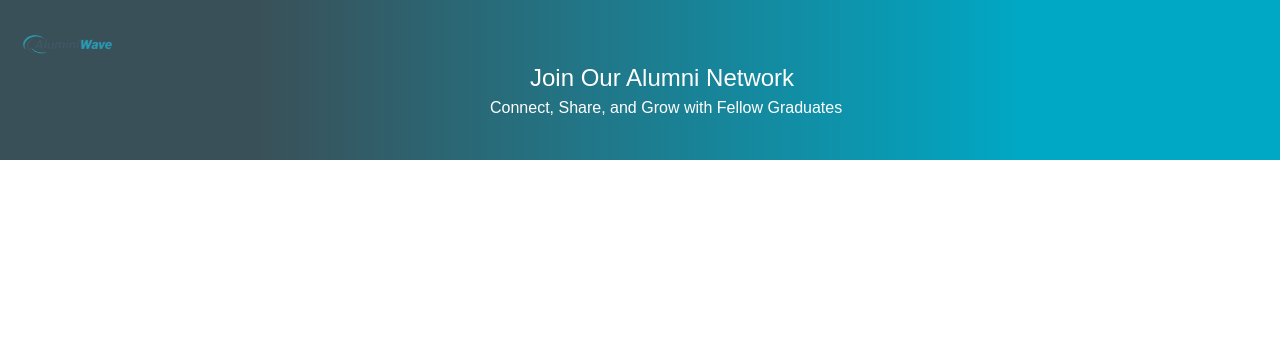
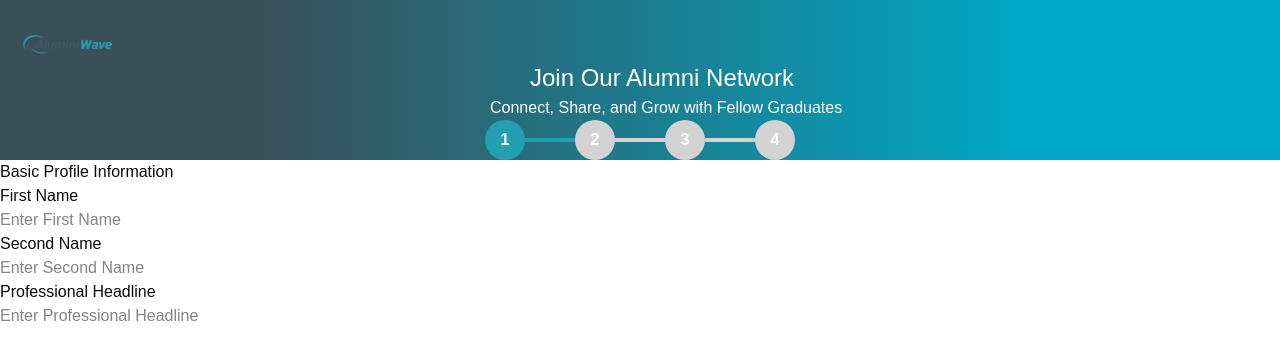
Before and after one commit to ShehaanN/AluminiWave, a React (Vite) app: page / in a window 1280 px wide. Shown: the top 360 px of the page. Built offline with nearby package versions, Linux system fonts and the light colour scheme; a web font is replaced by a local one.

Commit message:
Update SignupStep2.jsx

```diff
--- a/src/components/Login/SignupStep2.jsx
+++ b/src/components/Login/SignupStep2.jsx
@@ -1,5 +1,6 @@
 import React from 'react'
 import logo from '../../assets/logo.png'
+import Loginstep from './Loginstep'
 
 function SignupStep2() {
   return (
@@ -11,6 +12,22 @@ function SignupStep2() {
                 <p>Connect, Share, and Grow with Fellow Graduates</p>
               </div>
             </div>
+            <div className="loginInfo2">
+                  <div className="steps1"><Loginstep></Loginstep></div>
+                  <p>Basic Profile Information</p>
+                  <div className="names">
+                        <div className="fname">
+                              First Name <br />
+                              <input type="text" name="" id="" placeholder='Enter First Name'/>
+                        </div>
+                        <div className="sname">
+                              Second Name <br />
+                              <input type="text" placeholder='Enter Second Name'/>
+                        </div>
+                  </div>
+                  <p>Professional Headline</p>
+                  <input type="text" placeholder='Enter Professional Headline'/>
+            </div>
     </div>
   )
 }
```
